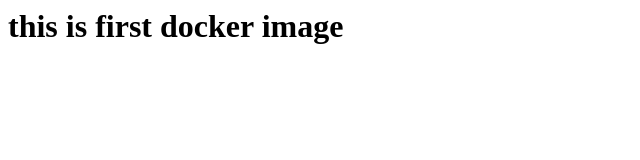
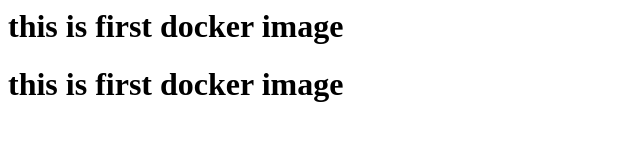
Before and after one commit to kondraprathap/static-microservice, a plain HTML site: page index.html in a window 1280 px wide. Shown: the whole page, without its empty margins (0-640 px from the left). Drawn offline with Linux system fonts and the light colour scheme.

Commit message:
updated the index file

```diff
--- a/index.html
+++ b/index.html
@@ -1 +1,2 @@
 <h1>this is first docker image</h1>
+<h1>this is first docker image</h1>
```
